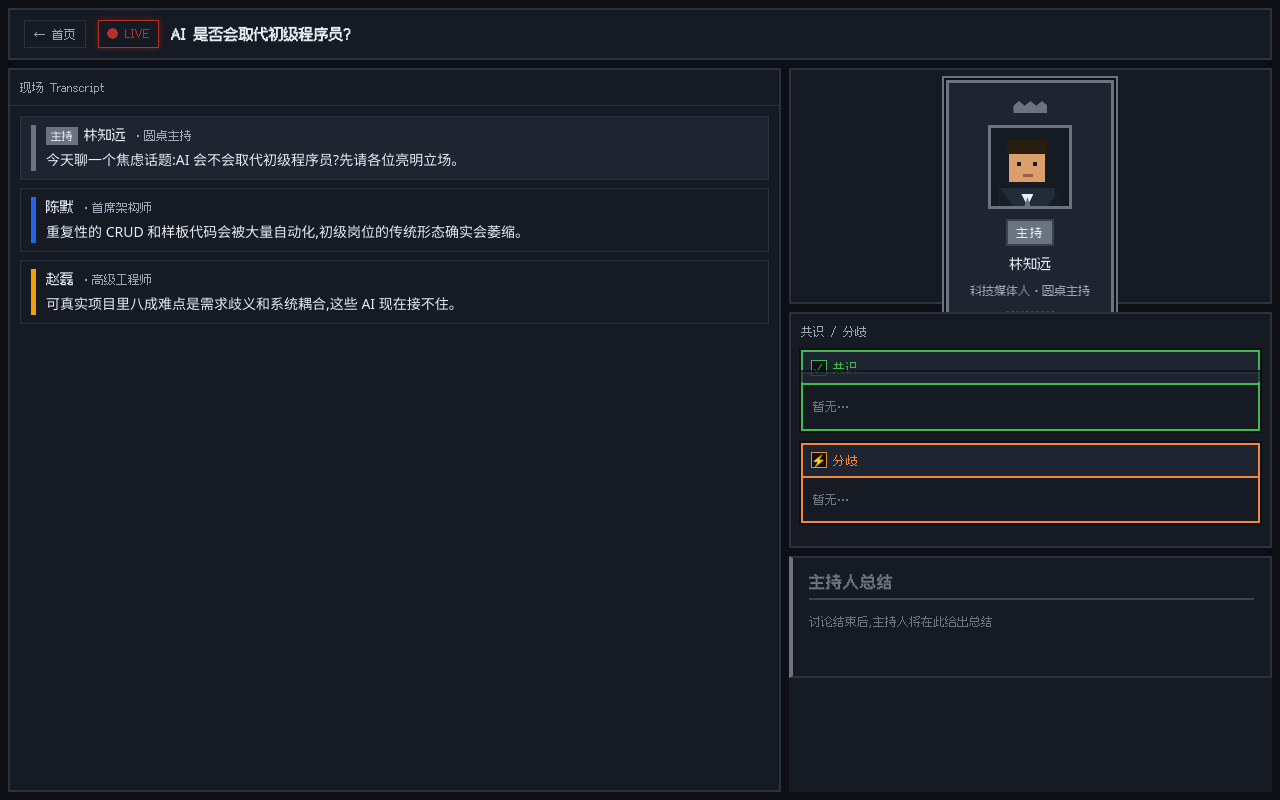
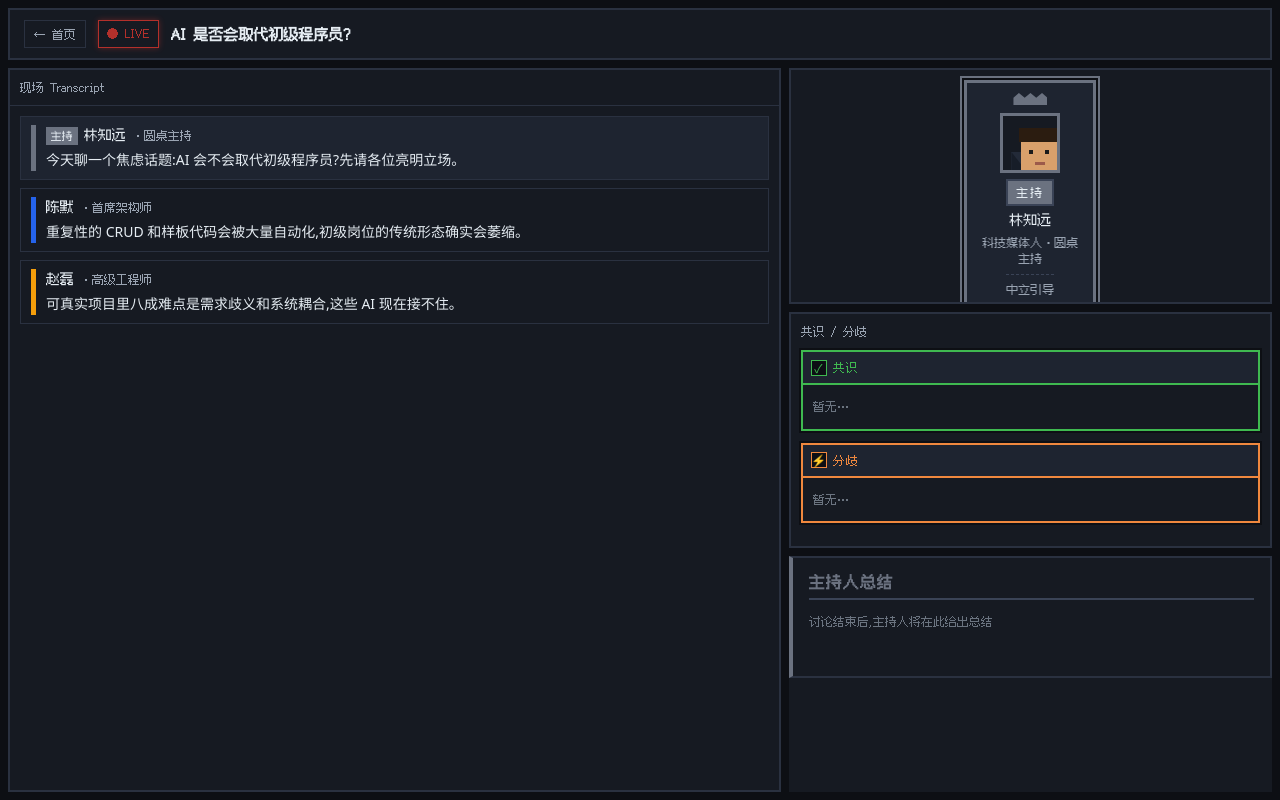
Before and after one commit to Jason-Guo-coder/ai-panel-studio, a React (Vite) app in the folder frontend/: page /discussions/1 in a window 1280 px wide. Built offline with nearby package versions, Linux system fonts and the light colour scheme.

Commit message:
fix(page): 演播厅 stage 裁剪溢出,修专家小窗与共识框重合

```diff
--- a/frontend/src/pages/StudioPage.css
+++ b/frontend/src/pages/StudioPage.css
@@ -79,7 +79,8 @@
 .pill-dim { color: var(--text-dim); }
 
 /* ── B 主席台 + 专家小窗 ── */
-.studio__stage { grid-area: stage; }
+/* overflow:hidden 关键:裁剪本区,防止专家小窗溢出渲染到下方共识/分歧区(重合 bug) */
+.studio__stage { grid-area: stage; overflow: hidden; }
 .studio__rostrum {
   flex: 0 0 auto;
   display: flex;
@@ -87,8 +88,19 @@
   padding: 10px;
   border-bottom: 1px solid var(--border);
 }
+/* 演播厅内压缩主席台卡片,给专家小窗留出可视空间 */
+.studio__rostrum .avatar-card.is-host {
+  width: 132px;
+  padding: 10px 12px;
+  gap: 6px;
+}
+.studio__rostrum .avatar-card.is-host .avatar-canvas {
+  width: 60px;
+  height: 60px;
+}
 .studio__experts {
   flex: 1 1 auto;
+  min-height: 0; /* 允许在 stage 内收缩并独立滚动,不撑破本区 */
   display: flex;
   gap: 10px;
   padding: 10px;
```
